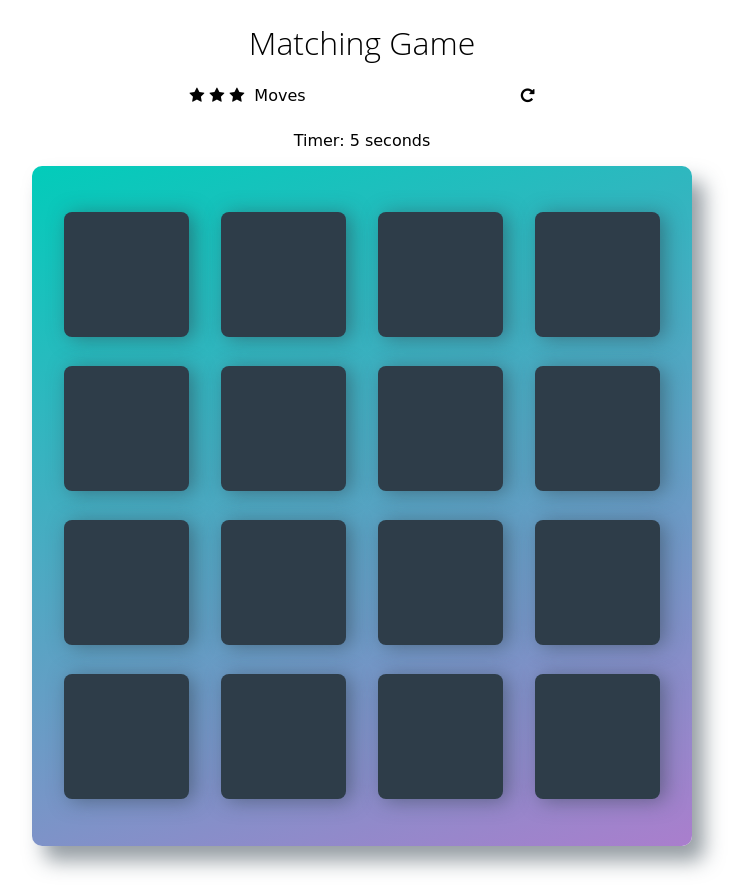
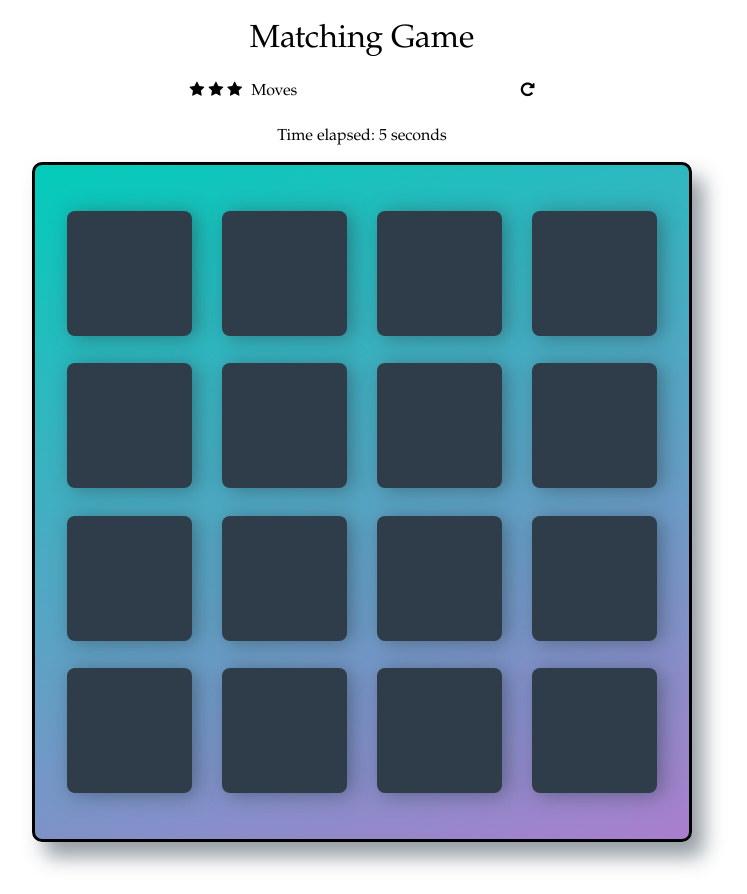
Before and after one commit to abisuresh/MemoryGame, a plain HTML site: page index.html in a window 1280 px wide. Shown: the whole page, without its empty margins (278-1025 px from the left). Drawn offline with nearby package versions, Linux system fonts and the light colour scheme; a web font is replaced by a local one.

Commit message:
Fixing bug in gameWon state so that congratulations message pops up at the right time and adding some minor styling to the header and body

```diff
--- a/css/app.css
+++ b/css/app.css
@@ -18,7 +18,8 @@ body {
 
 body {
     background: #ffffff url('../img/geometry2.png'); /* Background pattern from Subtle Patterns */
-    font-family: 'Coda', cursive;
+    /* font-family: 'Coda', cursive; */
+    font-family: 'Garamond', serif;
 }
 
 .container {
@@ -26,11 +27,14 @@ body {
     justify-content: center;
     align-items: center;
     flex-direction: column;
+
 }
 
 h1 {
-    font-family: 'Open Sans', sans-serif;
-    font-weight: 300;
+    /* font-family: 'Open Sans', sans-serif; */
+    font-family: 'Garamond', serif;
+    font-weight: 400;
+
 }
 
 /*
@@ -49,6 +53,7 @@ h1 {
     justify-content: space-between;
     align-items: center;
     margin: 0 0 3em;
+    border: solid black;
 }
 
 .deck .card {
--- a/index.html
+++ b/index.html
@@ -34,7 +34,7 @@
 
         </div>
 
-        <p section id="Clock" class="Timer">Timer:</p>
+        <p section id="Clock" class="Timer">Time elapsed:</p>
         </section>
 
         <!-- <p onclick="alert('Clicking worked!')">Click Me</p> -->
--- a/js/app.js
+++ b/js/app.js
@@ -34,28 +34,28 @@ function shuffle() {
 //
 // });
 
-//timer
+//timer:
   //display appropriate message in minutes and seconds depending on how much time has elapsed
-//https://developer.mozilla.org/en-US/docs/Web/JavaScript/Reference/Global_Objects/Date/now
+ //https://developer.mozilla.org/en-US/docs/Web/JavaScript/Reference/Global_Objects/Date/now
 
 var startGame= Date.now();
 var seconds= 0;
 var minutes= 0;
-var elapsedTime= " " + minutes + " minute(s) " + seconds%60 + " seconds";
+var elapsedTime= "Time elapsed: " + minutes + " minute(s) " + seconds%60 + " seconds";
 
 
 var gameClock = function (){
   seconds= Math.floor((Date.now() - startGame)/1000);
   minutes= Math.floor(seconds/60);
   if (seconds<60){
-    elapsedTime="Timer: " + " " + seconds + " seconds";
+    elapsedTime="Time elapsed:" + " " + seconds + " seconds";
     document.getElementById('Clock').innerText= elapsedTime;
 
   }else if(60>=seconds && seconds<120){
-    elapsedTime= "Timer: " + minutes + " minute " + seconds%60 + " seconds";
+    elapsedTime= "Time elapsed: " + minutes + " minute " + seconds%60 + " seconds";
     document.getElementById('Clock').innerText= elapsedTime;
   }else{
-    elapsedTime= "Timer: " + minutes + " minutes " + seconds%60 + " seconds";
+    elapsedTime= "Time elapsed: " + minutes + " minutes " + seconds%60 + " seconds";
     document.getElementById('Clock').innerText= elapsedTime;
   }
 
@@ -82,7 +82,6 @@ var openCards=[];
 $(".card").click(function display() {
   //if card is displaying, close (remove class)
   //if card is not shown, open (add class)
-  // console.dir($(this));
 
   $(this).toggleClass("show");
   $(this).toggleClass("open");
@@ -124,7 +123,7 @@ $(".card").click(function display() {
 
       if (gameWon==true){
         setTimeout(function(){
-          alert("Congratulations! You have won!\nTime elapsed:" + elapsedTime  + "\nStar rating: " + stars);
+          alert("Congratulations! You have won!\n" + elapsedTime  + "\nStar rating: " + stars);
         },100);
       }
 
@@ -168,27 +167,16 @@ $(".card").click(function moves(){
 
   }
 
-
 })
 
 // var starsRating= moves();
 var stars= $(".stars > li").length;
 
 
-
-
-
-// setTimeout(function Timer(){
-//   console.log(" " + seconds + " seconds and " + minutes + "minutes");
-//
-// },Math.floor(Date.now()-startGame))
-
 //reset game
 //set return value of shuffle function to CardList array
 //iterate over each icon and remove the class
 //add the class in CardList after shuffle function to each element
-//reset time to 0
-//hide all cards again
 
 $(".restart").click(function(){
   CardList=shuffle();
@@ -200,10 +188,20 @@ $(".restart").click(function(){
   seconds=0;
   minutes=0;
   $(".stars > li").show();
+
+  //hide all cards again
   $(".card").removeClass("match show open");
+
+  //reset time to 0
+  //clear any time on timer and moves in move counter
   clearInterval(timer);
   timer= setInterval(gameClock,1000);
   numberClicks=0;
   $(".moves").html(numberClicks);
 
+  //remove any leftover cards in openCards
+
+  while(openCards.length!==0){
+    openCards.pop();
+  }
 })
```
